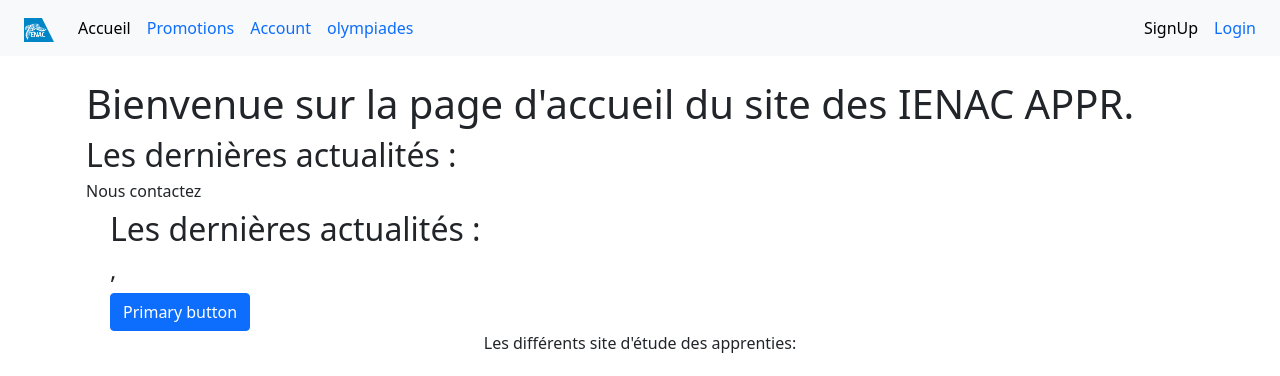
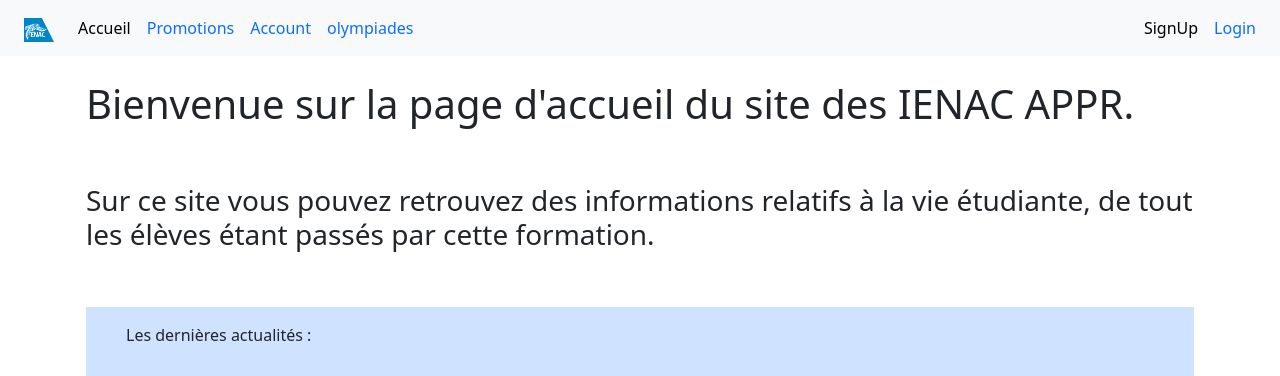
Before and after one commit to YoseAure/Projet-web, a Flask app: template templates/homepage.html in a window 1280 px wide. Shown: the top 376 px of the page. Run offline with Flask 3, Linux system fonts and the light colour scheme; the template is opened without the code that fills it, so the values that code supplies are empty; some libraries are stand-ins or nearby versions.

Commit message:
reprise de homepage

```diff
--- a/templates/homepage.html
+++ b/templates/homepage.html
@@ -6,20 +6,50 @@
     {% include 'navbar.html' %}
 
     <div class="container py-4 px-3 mx-auto">
-    <div class="stylesheet">
+    <div class="header-home-image white-text">
         <h1>Bienvenue sur la page d'accueil du site des IENAC APPR.</h1>
-        <h2>
-            Les dernières actualités :</h2>
-        <h6>Nous contactez</h6>
-    </div>
-    <div class="container" color="red">
-        <h2 class="text-start bs-primary-text-emphasis">Les dernières actualités :</h2>
-        <h4>,</h4>
-        <button class="btn btn-primary">Primary button</button>
     </div>
 
+    <div></br></br>
+        <h3>Sur ce site vous pouvez retrouvez des informations relatifs à la vie étudiante, de tout les élèves étant passés par cette formation.</h3>
+    </div></br></br>
+        <div class="container px-4 bg-primary-subtle ">
+            <div class="row gx-5"></div>
+              <div class="col"></div>
+               <div class="p-3">Les dernières actualités :</div>
+               <div class="p-5">En ce moment il fait beau à l'ENAC, les partiels sont bien compliqués mais on garde le sourir.</div>
+        </div></br></br></br></br>
+
+
+                <!-- Search Bar -->
+                <div class="container search-bar-container bg-primary-subtle">
+                    <form action="/search" method="get" class="search-bar">
+                        <div>
+                            <label for="nom" class="blue-text">Nom:</label>
+                            <input type="text" id="nom" name="nom">
+                        </div>
+                        <div>
+                            <label for="prenom" class="blue-text">Prénom:</label>
+                            <input type="text" id="prenom" name="prenom">
+                        </div>
+                        <div class="dropdown">
+                            <button class="btn btn-secondary dropdown-toggle" type="button" data-bs-toggle="dropdown" aria-expanded="false">
+                              Promotion
+                            </button>
+                            <ul class="dropdown-menu">
+                              <li><a class="dropdown-item" href="#">Promo1</a></li>
+                              <li><a class="dropdown-item" href="#">Promo2</a></li>
+                              <li><a class="dropdown-item" href="#">Promo3</a></li>
+                            </ul>
+                          </div>
+                          <button type="button" class="btn btn-outline-primary">Rechercher</button>
+                    </form>
+                </div>
+
     <!-- Carousel -->
-    <div class="mb-4 text-center">Les différents site d'étude des apprenties:</div>
+
+    <div>
+        <div class="fs-3 text-center blue-text">Les différents site d'étude des apprenties:</div></br>
     <div id="carouselExampleCaptions" class="carousel slide">
         <div class="carousel-indicators">
             <button type="button" data-bs-target="#carouselExampleCaptions" data-bs-slide-to="0" class="active"
@@ -55,10 +85,10 @@
             <span class="visually-hidden">Next</span>
         </button>
     </div>
+    </div>
 
     <!-- Bandeau contact -->
     <div class="mb-3 text-center">Nous Contactez:</div>
-    {% include 'footer.html' %}
 </body>
 
 </html>
```
Also changed, not shown: static/css/homepage.css (+50 -0 lines).
